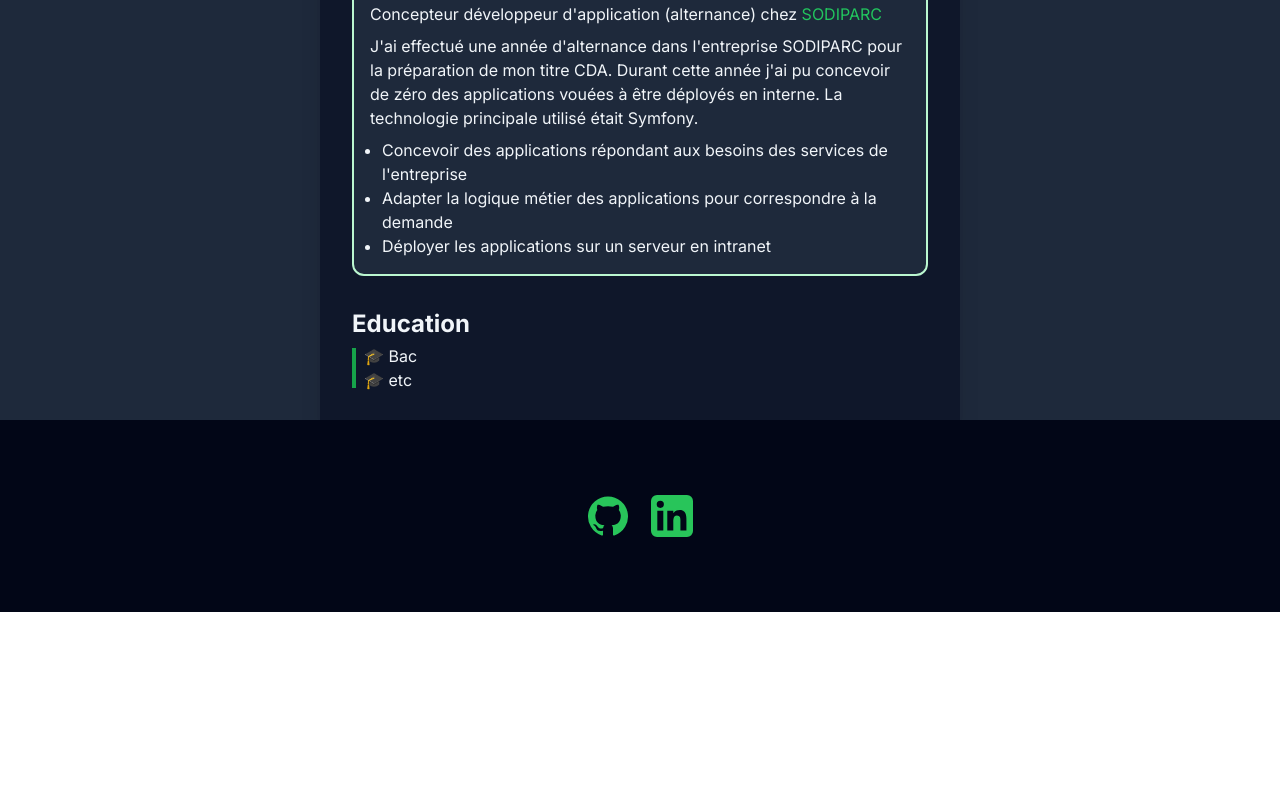
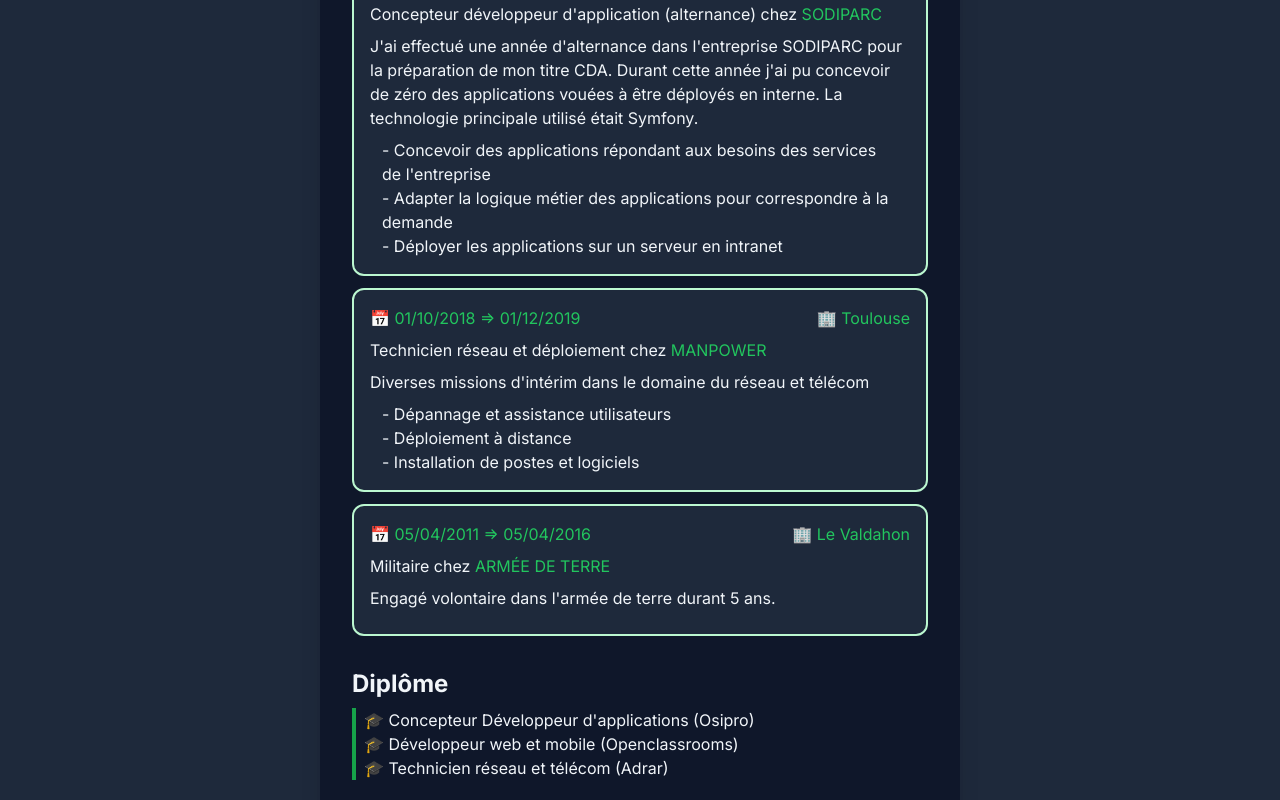
Before and after one commit to FlorentRVE/NEXTJS-Portfolio, a Next.js app: page /cv in a window 1280 px wide. Shown: the part 760-1560 px from the top of the page. Before the commit the page ends 1372 px from the top, so only its background shows below. Built offline with nearby package versions, Linux system fonts and the light colour scheme.

Commit message:
Mise en place d'une version sans la partie blog

```diff
--- a/app/cv/page.tsx
+++ b/app/cv/page.tsx
@@ -8,7 +8,7 @@
       <NavbarComponent />
 
       <div className="flex flex-col sm:w-2/3 sm:mx-auto lg:w-1/2 bg-slate-900 shadow-xl p-8 gap-8">
-        <div className="flex flex-col-reverse items-center gap-3 lg:flex-row lg:gap-0 lg:justify-between">
+        <div className="flex flex-col-reverse gap-3 lg:flex-row lg:gap-0 lg:justify-between">
           <div className="flex flex-col">
             <h1 className="text-2xl font-bold mb-2">
               Concepteur Développeur d'Application
@@ -18,7 +18,7 @@
             <p>📧 florent.rve@gmail.com</p>
           </div>
 
-          <img src="/me.png" className="h-36 w-36" />
+          <img src="/me.png" className="h-36 w-36 self-center" />
         </div>
 
         <div>
@@ -71,19 +71,42 @@
               localisation="Saint-denis (La Réunion)"
               entreprise="SODIPARC"
               description="J'ai effectué une année d'alternance dans l'entreprise SODIPARC pour la préparation de mon titre CDA. Durant cette année j'ai pu concevoir de zéro des applications vouées à être déployés en interne. La technologie principale utilisé était Symfony."
-              mission1="Concevoir des applications répondant aux besoins des services de l'entreprise"
-              mission2="Adapter la logique métier des applications pour correspondre à la demande"
-              mission3="Déployer les applications sur un serveur en intranet"
+              mission1="- Concevoir des applications répondant aux besoins des services de l'entreprise"
+              mission2="- Adapter la logique métier des applications pour correspondre à la demande"
+              mission3="- Déployer les applications sur un serveur en intranet"
+            />
+            <ExperienceProComponent
+              poste="Technicien réseau et déploiement"
+              du="01/10/2018"
+              au="01/12/2019"
+              localisation="Toulouse"
+              entreprise="Manpower"
+              description="Diverses missions d'intérim dans le domaine du réseau et télécom"
+              mission1="- Dépannage et assistance utilisateurs"
+              mission2="- Déploiement à distance"
+              mission3="- Installation de postes et logiciels"
+            />
+            <ExperienceProComponent
+              poste="Militaire"
+              du="05/04/2011"
+              au="05/04/2016"
+              localisation="Le Valdahon"
+              entreprise="Armée de terre"
+              description="Engagé volontaire dans l'armée de terre durant 5 ans."
+              mission1=""
+              mission2=""
+              mission3=""
             />
           </div>
         </div>
 
         <div>
-          <h2 className="text-2xl font-bold mb-2">Education</h2>
-          <div className="border-l-4 border-l-green-600 h-10 flex items-center pl-2">
+          <h2 className="text-2xl font-bold mb-2">Diplôme</h2>
+          <div className="border-l-4 border-l-green-600 pl-2">
             <ul>
-              <li>🎓 Bac</li>
-              <li>🎓 etc</li>
+              <li>🎓 Concepteur Développeur d'applications (Osipro)</li>
+              <li>🎓 Développeur web et mobile (Openclassrooms)</li>
+              <li>🎓 Technicien réseau et télécom (Adrar)</li>
             </ul>
           </div>
         </div>
--- a/app/layout.tsx
+++ b/app/layout.tsx
@@ -5,8 +5,8 @@
 const inter = Inter({ subsets: ["latin"] });
 
 export const metadata: Metadata = {
-  title: "Create Next App",
-  description: "Generated by create next app",
+  title: "Portfolio Florent.RVE",
+  description: "Retrouvez ici toutes les informations sur mon parcours en développement d'applications web",
 };
 
 export default function RootLayout({
--- a/components/ExperienceProComponent.tsx
+++ b/components/ExperienceProComponent.tsx
@@ -36,7 +36,7 @@
           <span className="text-green-500 uppercase">{entreprise}</span>
         </p>
         <p>{description}</p>
-        <ul className="list-disc px-3">
+        <ul className="px-3">
           <li>{mission1}</li>
           <li>{mission2}</li>
           <li>{mission3}</li>
--- a/components/NavbarComponent.tsx
+++ b/components/NavbarComponent.tsx
@@ -33,13 +33,13 @@
             <Link href="/projet">Projet</Link>
           )}
 
-          {router === "/blog" ? (
+          {/* {router === "/blog" ? (
             <Link href="/blog" className="border-b-4 border-b-green-500">
               Blog
             </Link>
           ) : (
             <Link href="/blog">Blog</Link>
-          )}
+          )} */}
 
           {router === "/cv" ? (
             <Link href="/cv" className="border-b-4 border-b-green-500">
```
